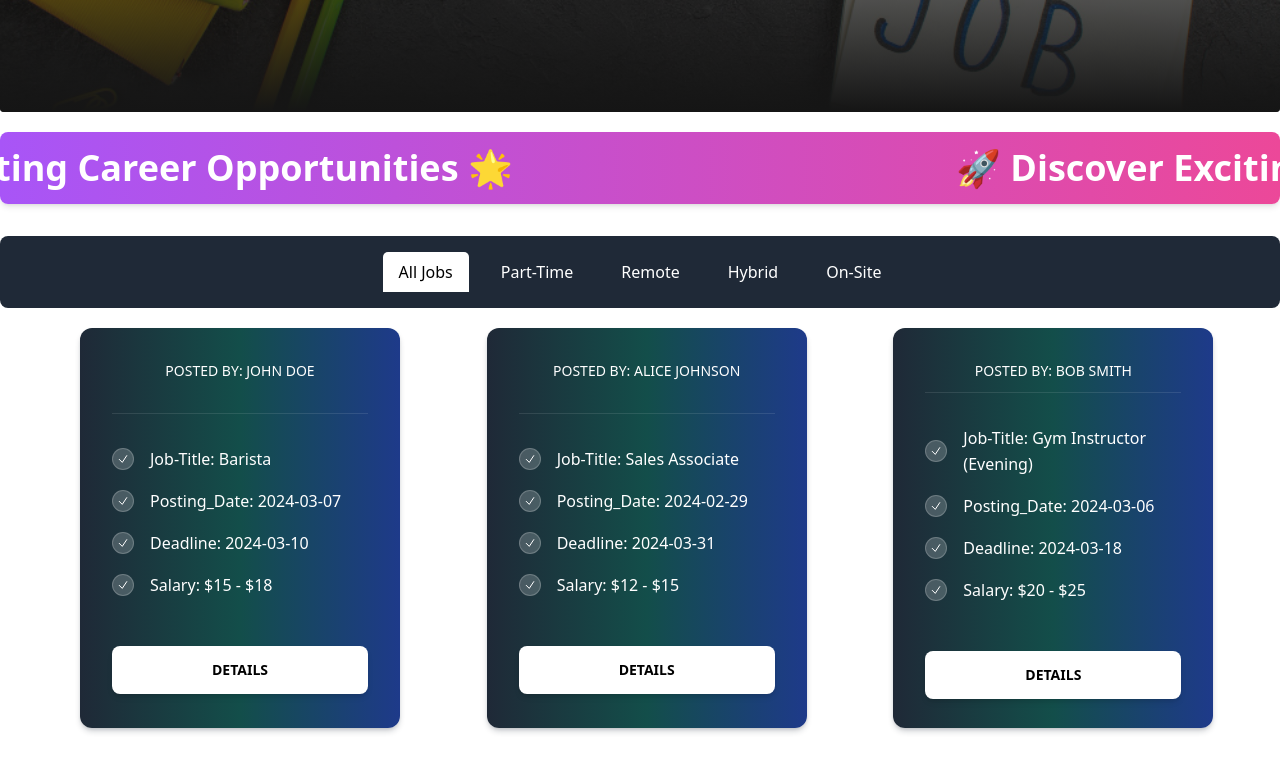
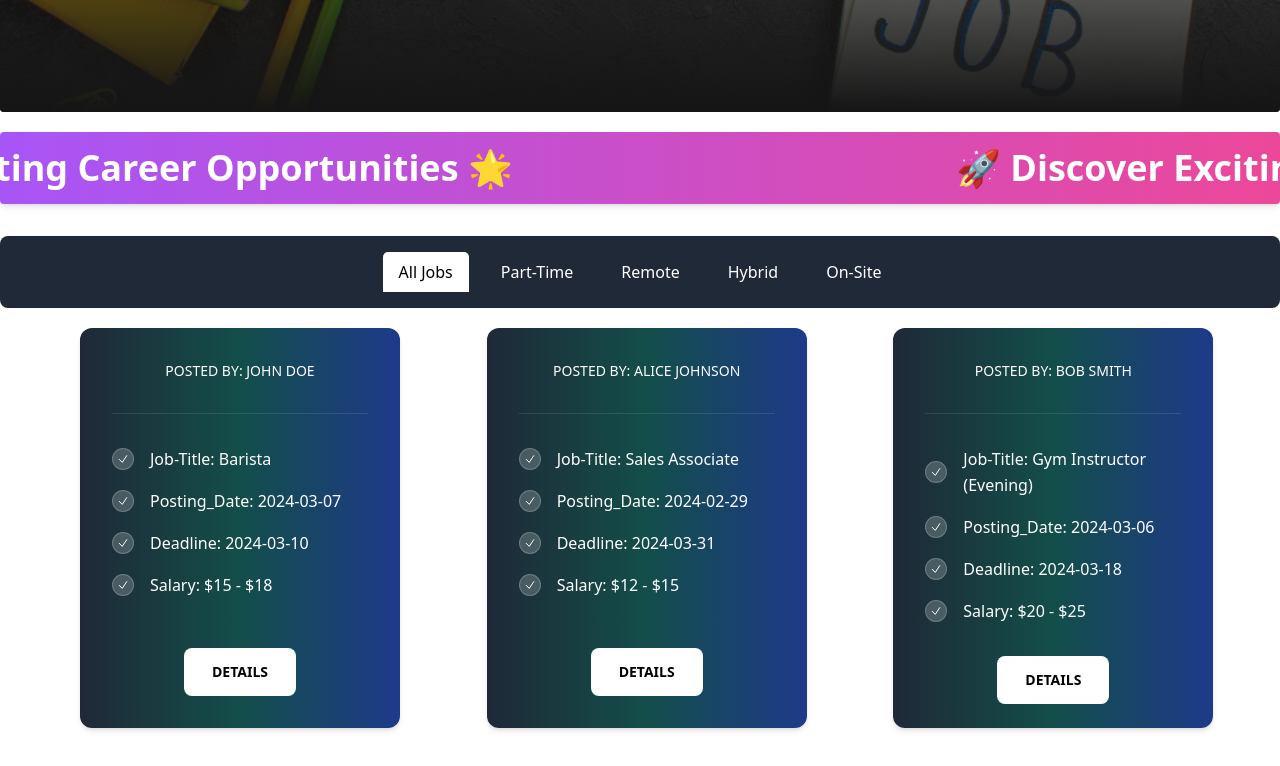
Before and after one commit to MH-Shawon/job-seeking-client, a React (Vite) app: page / in a window 1280 px wide. Shown: the part 400-1166 px from the top of the page. Built offline with nearby package versions, Linux system fonts and the light colour scheme; no server answers.

Commit message:
details fixed

```diff
--- a/package.json
+++ b/package.json
@@ -10,6 +10,7 @@
     "preview": "vite preview"
   },
   "dependencies": {
+    "@emotion/react": "^11.11.4",
     "animate.css": "^4.1.1",
     "firebase": "^10.8.1",
     "localforage": "^1.10.0",
@@ -21,6 +22,7 @@
     "react-hot-toast": "^2.4.1",
     "react-icons": "^5.0.1",
     "react-router-dom": "^6.22.2",
+    "react-spinners": "^0.13.8",
     "react-tabs": "^6.0.2",
     "sort-by": "^1.2.0"
   },
--- a/src/Components/Layouts/Job/JobCategory/Job.jsx
+++ b/src/Components/Layouts/Job/JobCategory/Job.jsx
@@ -1,22 +1,38 @@
+import { useContext } from "react";
+import { Link, Navigate } from "react-router-dom";
+import { AuthContext } from "../../../Providers/Auth/AuthProvider";
+import toast from "react-hot-toast";
+
 const Job = ({ job }) => {
+  const { user } = useContext(AuthContext);
+
   const {
     name,
     jobTitle,
     postedDate,
     applicationDeadline,
     salaryRange,
+    category,
   } = job;
+
+  const handleDetailsClick = () => {
+    if (!user) {
+      toast.error("You have to log in first to view details");
+      <Navigate to="/login" />;
+    } else {
+      <Navigate to={`/details/${category}`} />;
+    }
+  };
 
   return (
     <div>
-      <div className=" flex flex-col bg-clip-border rounded-xl bg-gradient-to-r from-gray-800 via-teal-900 to-blue-900 text-white shadow-gray-900/20 shadow-md w-full max-w-[20rem] h-[25rem] p-8 mb-5">
-        <div className="relative pb-8 m-0 mb-8 overflow-hidden text-center text-gray-700 bg-transparent border-b rounded-none shadow-none bg-clip-border border-white/10">
+      <div className="flex flex-col bg-gradient-to-r from-gray-800 via-teal-900 to-blue-900 text-white rounded-xl shadow-md max-w-[20rem] h-[25rem] p-8 mb-5 overflow-hidden">
+        <div className="relative pb-8 mb-8 text-center text-gray-700 bg-transparent border-b border-white/10">
           <p className="block font-sans text-sm antialiased font-normal leading-normal text-white uppercase">
             Posted By: {name}
           </p>
-
         </div>
-        <div className="p-0">
+        <div className="flex-1">
           <ul className="flex flex-col gap-4">
             <li className="flex items-center gap-4">
               <span className="p-1 border rounded-full border-white/20 bg-white/20">
@@ -105,13 +121,16 @@ const Job = ({ job }) => {
             </li>
           </ul>
         </div>
-        <div className="p-0 mt-12">
-          <button
-            className="align-middle select-none font-sans font-bold text-center uppercase text-black transition-all disabled:opacity-50 disabled:shadow-none disabled:pointer-events-none text-sm py-3.5 px-7 rounded-lg bg-white text-blue-gray-900 shadow-md shadow-blue-gray-500/10 hover:shadow-lg hover:shadow-blue-gray-500/20 focus:opacity-[0.85] focus:shadow-none active:opacity-[0.85] active:shadow-none block w-full hover:scale-[1.02] focus:scale-[1.02] active:scale-100"
-            type="button"
-          >
-            Details
-          </button>
+        <div className="flex items-center justify-center mt-8">
+          <Link to={`/details/${category}`}>
+            <button
+              onClick={handleDetailsClick}
+              className="font-bold text-center uppercase text-black transition-all disabled:opacity-50 disabled:pointer-events-none text-sm py-3.5 px-7 rounded-lg bg-white text-blue-gray-900 hover:bg-gray-200 focus:outline-none focus:ring focus:border-transparent active:bg-gray-300 transform hover:scale-105 focus:scale-105 active:scale-100"
+              type="button"
+            >
+              Details
+            </button>
+          </Link>
         </div>
       </div>
     </div>
--- a/src/Components/Layouts/Job/JobCategory/JobCategory.jsx
+++ b/src/Components/Layouts/Job/JobCategory/JobCategory.jsx
@@ -26,7 +26,7 @@ const JobCategory = () => {
 
     return (
         <div>
-          <Marquee className="text-4xl font-extrabold mb-8 text-center text-white bg-gradient-to-r from-purple-500 to-pink-500 p-4 rounded-lg shadow-md animate__animated animate__fadeIn mt-5">
+            <Marquee className="text-4xl font-extrabold mb-8 text-center text-white bg-gradient-to-r from-purple-500 to-pink-500 p-4 rounded shadow-md animate__animated animate__fadeIn mt-5">
                 <h2>
                     🚀 Discover Exciting Career Opportunities 🌟
                 </h2>
--- a/src/Components/Layouts/JobsSection/AllJobs/JobsTable.jsx
+++ b/src/Components/Layouts/JobsSection/AllJobs/JobsTable.jsx
@@ -1,3 +1,5 @@
+import { Link } from "react-router-dom";
+
 const JobsTable = ({ job }) => {
   const {
     name,
@@ -5,6 +7,7 @@ const JobsTable = ({ job }) => {
     postedDate,
     applicationDeadline,
     salaryRange,
+    category
   } = job;
   return (
     <tr>
@@ -51,9 +54,12 @@ const JobsTable = ({ job }) => {
         )}
       </td>
       <td className="p-4 border-b border-blue-gray-50">
-        <button className="btn btn-outline btn-success" type="button">
-          Details
-        </button>
+        <Link to={`/details/${category}`}>
+          <button className="btn btn-outline btn-success" type="button">
+            Details
+          </button>
+        </Link>
+
       </td>
     </tr>
   );
--- /dev/null
+++ b/src/Components/Pages/Details/Details.jsx
@@ -0,0 +1,11 @@
+import { useLoaderData } from "react-router-dom";
+
+const Details=()=>{
+    const job = useLoaderData();
+    console.log(job)
+    return(
+        <div>
+             <p> HELLO I Am Details</p>
+        </div>
+    )}
+export default Details;
--- a/src/Components/Pages/SharedPages/Footer/Footer.jsx
+++ b/src/Components/Pages/SharedPages/Footer/Footer.jsx
@@ -1,7 +1,7 @@
 
 const Footer=()=>{
     return(
-        <footer className="footer sm:flex sm:flex-col md:flex-row md:justify-between justify-center p-10 bg-[#251D18] text-white">
+        <footer className="footer sm:flex sm:flex-col md:flex-row md:justify-between justify-center p-10 bg-gradient-to-r from-[#251D18] to-[#3E3025] text-white">
             <div>
                 <h3 className="font-merriweather text-4xl font-medium">Job</h3>
                 <p className="uppercase text-[7px]  font-semibold p-0 mt-[-10px] text-white ">
@@ -125,6 +125,7 @@ const Footer=()=>{
                 <a className="link link-hover">Privacy policy</a>
                 <a className="link link-hover">Cookie policy</a>
             </nav>
+
         </footer>
     )}
 export default Footer;
--- /dev/null
+++ b/src/Components/Routes/PrivateRoute/PrivateRoute.jsx
@@ -0,0 +1,32 @@
+import { useContext } from "react";
+import { AuthContext } from "../../Providers/Auth/AuthProvider";
+import { Navigate, useLocation } from "react-router-dom";
+import { ClipLoader } from "react-spinners";
+import { css } from '@emotion/react';
+
+const override = css`
+  display: block;
+  margin: 0 auto;
+  border-color: red;
+`;
+const LoadingSpinner = () => (
+    <div className="flex justify-center items-center h-screen">
+        <ClipLoader css={override} size={60} color={'#36D7B7'} />
+    </div>
+);
+
+
+const PrivateRoute=({children})=>{
+const {user, loading} = useContext(AuthContext);
+const location = useLocation();
+    if (loading) {
+        // Show the loading spinner
+        return <LoadingSpinner />;
+    }
+if(user){
+    return children;
+}
+
+    return <Navigate  state={location.pathname} to='/login' />
+}
+export default PrivateRoute;
--- a/src/Components/Routes/router.jsx
+++ b/src/Components/Routes/router.jsx
@@ -7,6 +7,8 @@ import Register from "../Pages/Register/Register";
 import NotFound from "../NotFount/NotFound";
 import AllJobs from "../Layouts/JobsSection/AllJobs/AllJobs";
 import Story from "../Layouts/Story/Story";
+import Details from "../Pages/Details/Details";
+import PrivateRoute from "./PrivateRoute/PrivateRoute";
 
 
 const router = createBrowserRouter([
@@ -27,6 +29,13 @@ const router = createBrowserRouter([
         path:'/story',
         element:<Story />,
 
+      },
+      {
+        path:"/details/:category",
+        element:<PrivateRoute>
+          <Details />
+          </PrivateRoute>,
+          loader:()=>fetch(`/allJobs.json`)
       }
 
 
```
Also changed, not shown: 1 other file (tests, documents, lock files or other folders). Lines whose indentation alone changed are shown as unchanged.
